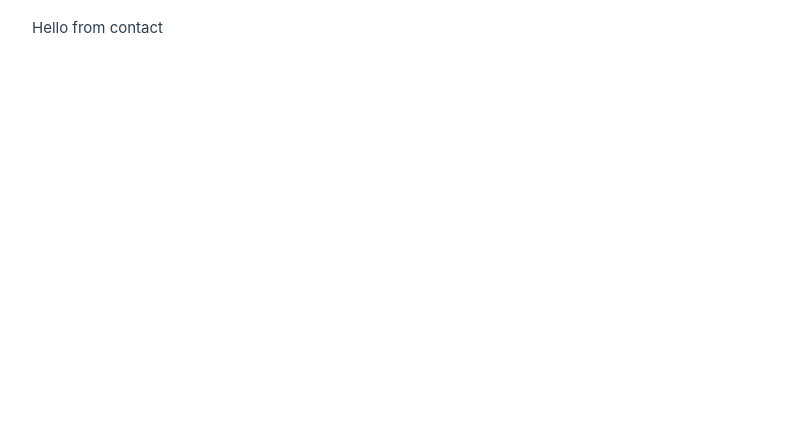
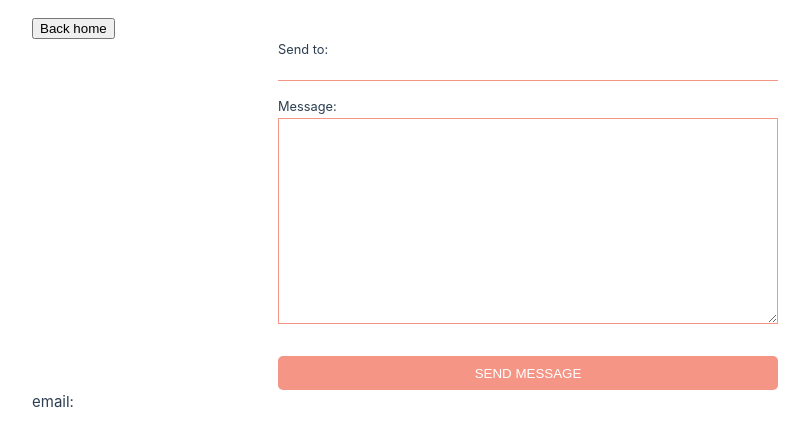
Before and after one commit to thereselinden/vendre-code-challenge, a Vue app: page /contact/1 in a window 1280 px wide. Shown: the top 446 px of the page, without its empty margins (112-921 px from the left). Built offline with nearby package versions, Linux system fonts and the light colour scheme.

Commit message:
Simple contact form

```diff
--- a/src/view/Contact.vue
+++ b/src/view/Contact.vue
@@ -1,5 +1,85 @@
-<script setup></script>
+<template>
+  <button @click="handleClick">Back home</button>
+  <form @submit.prevent="handleSubmit">
+    <label for="emailTo">Send to:</label>
+    <input type="email" id="emailTo" required v-model="emailTo" />
+    <label for="message">Message:</label>
+    <textarea
+      name="message"
+      id="message"
+      cols="30"
+      rows="10"
+      minlength="6"
+      required
+      v-model="message"
+    ></textarea>
+    <button :disabled="!emailTo || !message" class="submit">
+      Send message
+    </button>
+  </form>
+  email: {{ emailTo }}
+</template>
 
-<template>Hello from contact</template>
+<script>
+export default {
+  data() {
+    return {
+      id: this.$route.params.id,
+      emailTo: '',
+      message: '',
+    };
+  },
 
-<style></style>
+  methods: {
+    handleSubmit() {
+      console.log('form submitted', this.emailTo, this.message);
+      (this.emailTo = ''), (this.message = '');
+    },
+    handleClick() {
+      history.back();
+    },
+  },
+};
+</script>
+
+<style>
+form {
+  display: flex;
+  flex-direction: column;
+  width: 100%;
+  max-width: 500px;
+  margin: 0 auto;
+}
+
+label {
+  font-size: 0.8rem;
+}
+
+input,
+textarea {
+  border: none;
+  margin-bottom: 1rem;
+  font-size: 1rem;
+}
+
+input {
+  border-bottom: 1px solid #f49586;
+}
+
+textarea {
+  border: 1px solid #f49586;
+  font-family: inherit;
+}
+
+.submit {
+  padding: 0.6rem;
+  margin-top: 1rem;
+  border: none;
+  background: #f49586;
+  color: #fff;
+  border-radius: 5px;
+  width: 100%;
+  text-transform: uppercase;
+  cursor: pointer;
+}
+</style>
```
